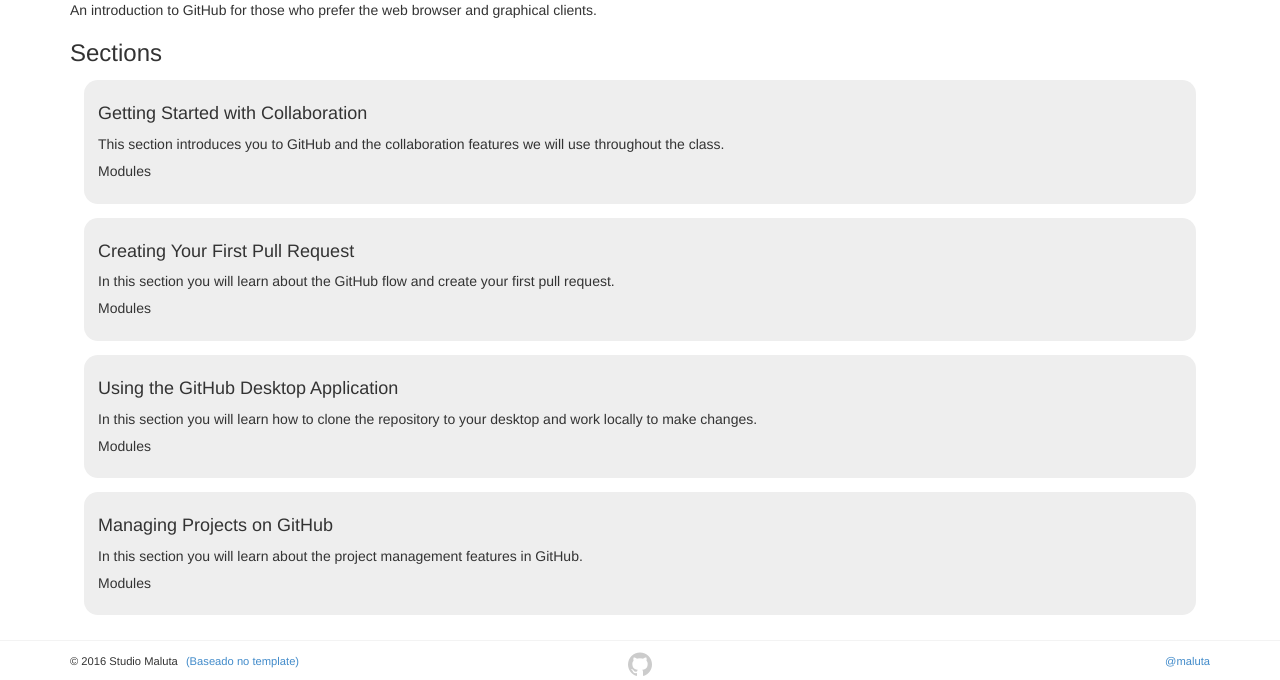
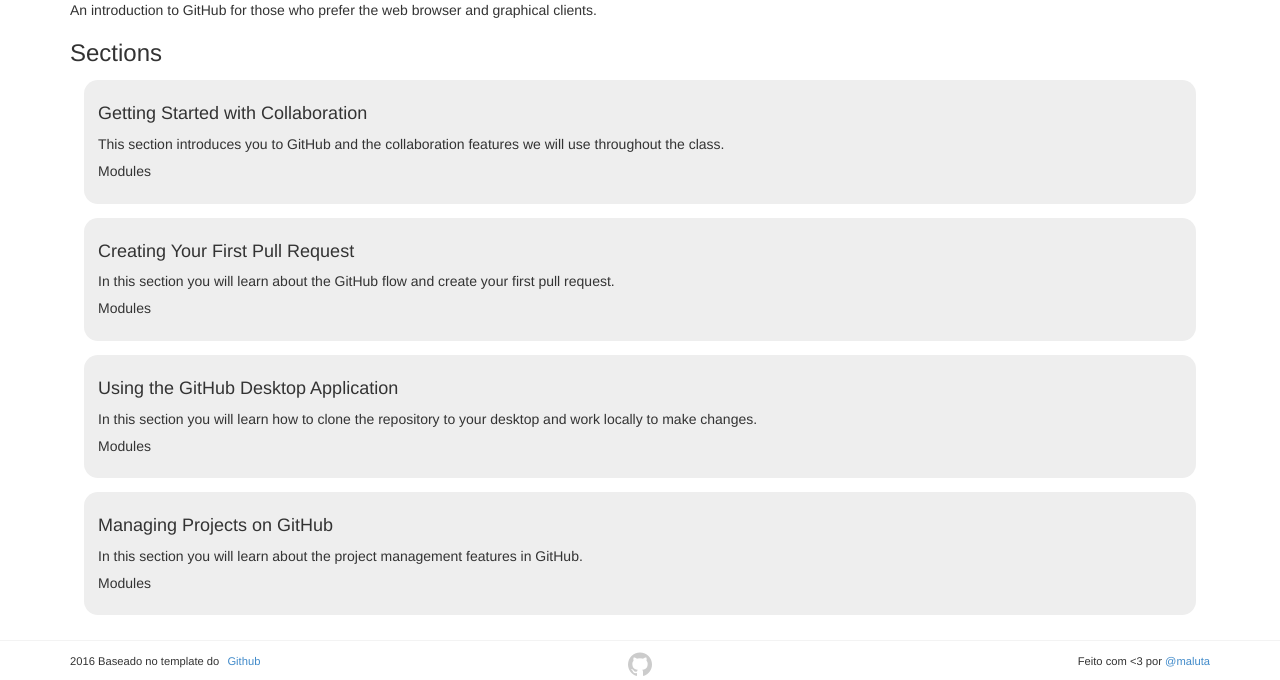
Before and after one commit to maluta/aprender.mat.br, a Jekyll site: the page built from _courses/github-for-everyone.md, in a window 1280 px wide. Shown: the part 241-921 px from the top of the page. Built offline with Jekyll 4.4.1, drawn with Linux system fonts in a browser that asks for light colours; nearby versions of some CDN libraries; library files that are not in the unit come from our copies; Markdown is read by kramdown in place of the engine named in the settings.

Commit message:
footer I

```diff
--- a/_includes/footer.html
+++ b/_includes/footer.html
@@ -3,8 +3,8 @@
     <div class="row">
       <div class="col-md-5">
         <ul class="text-left">
-          <li>&copy; {{ site.time | date: '%Y' }} <span>Studio Maluta</span></li>
-          <li><a href="https://github.com/site/terms">(Baseado no template)</a></li>
+          <li>{{ site.time | date: '%Y' }} <span>Baseado no template do</span></li>
+          <li><a href="https://services.github.com/kit/">Github</a></li>
         </ul>
       </div>
 
@@ -14,7 +14,7 @@
 
       <div class="col-md-5">
         <ul class="text-right">
-          <li><a href="https://twitter.com/maluta"><span class="octicon octicon-mark-twitter"></span>@maluta</a></li>
+          <li>Feito com <3 por <a href="https://twitter.com/maluta">@maluta</a></li>
         </ul>
       </div>
     </div>
```
